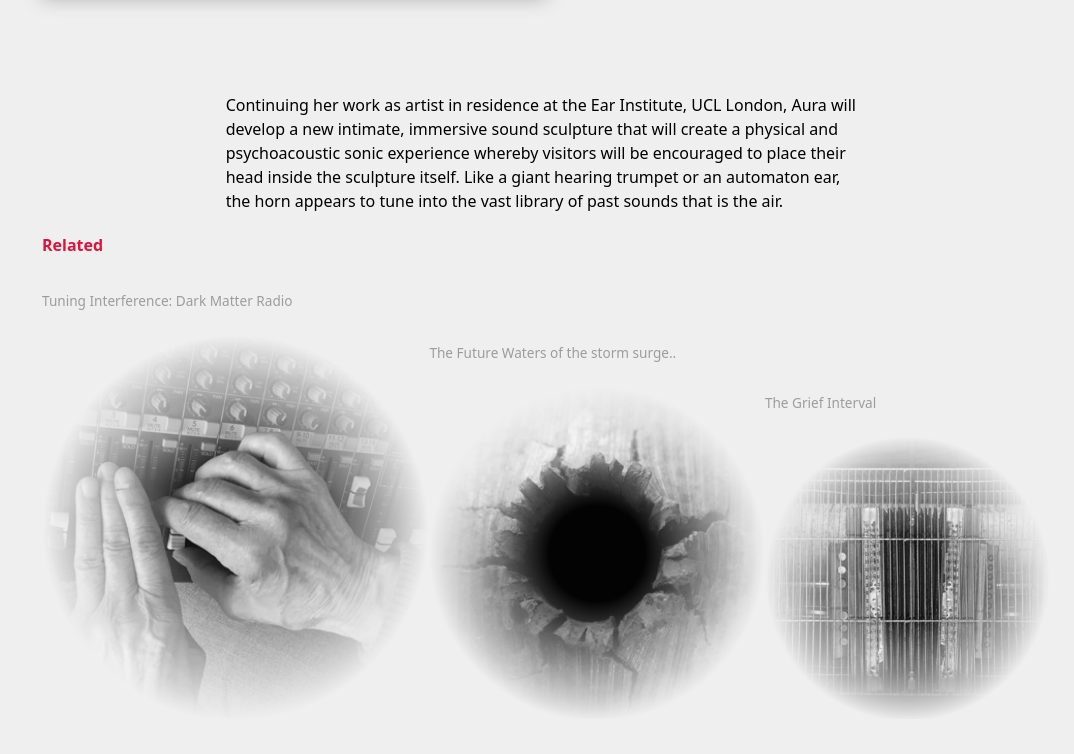
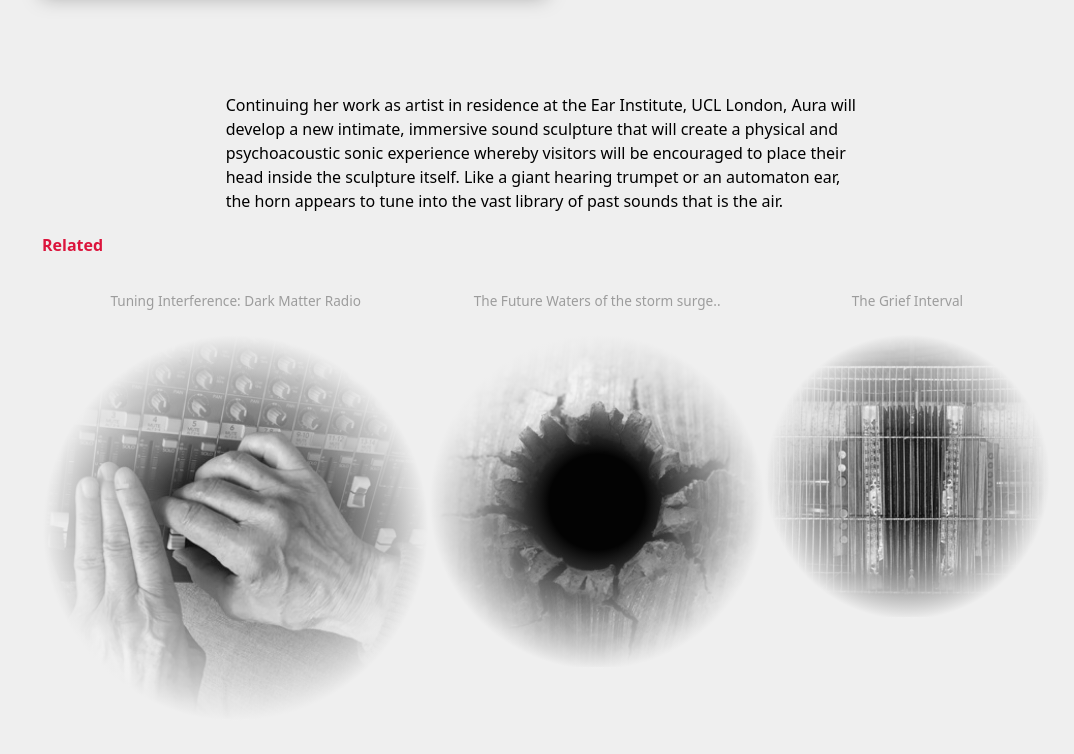
Before and after one commit to vonKristoff/iamanagram, an Astro site: page /projects/future-waters in a window 1280 px wide. Shown: the part 3586-4340 px from the top of the page, without its empty margins (94-1168 px from the left). Built offline with nearby package versions, Linux system fonts and the light colour scheme; Astro itself is replaced by a stand-in of ours.

Commit message:
fix style

```diff
--- a/src/components/Related.astro
+++ b/src/components/Related.astro
@@ -29,5 +29,6 @@ const related = projectList.filter((project) => {
 <style>
   .related-wrapper {
     display: flex;
+    align-items: flex-start;
   }
 </style>
--- a/src/components/Thumbnail.astro
+++ b/src/components/Thumbnail.astro
@@ -38,7 +38,6 @@ const { src, slug, title, related = false } = Astro.props;
   }
   .project-thumbnail.related {
     flex-direction: column-reverse;
-    align-items: flex-start;
   }
   .project-title {
     opacity: 0.6;
```
